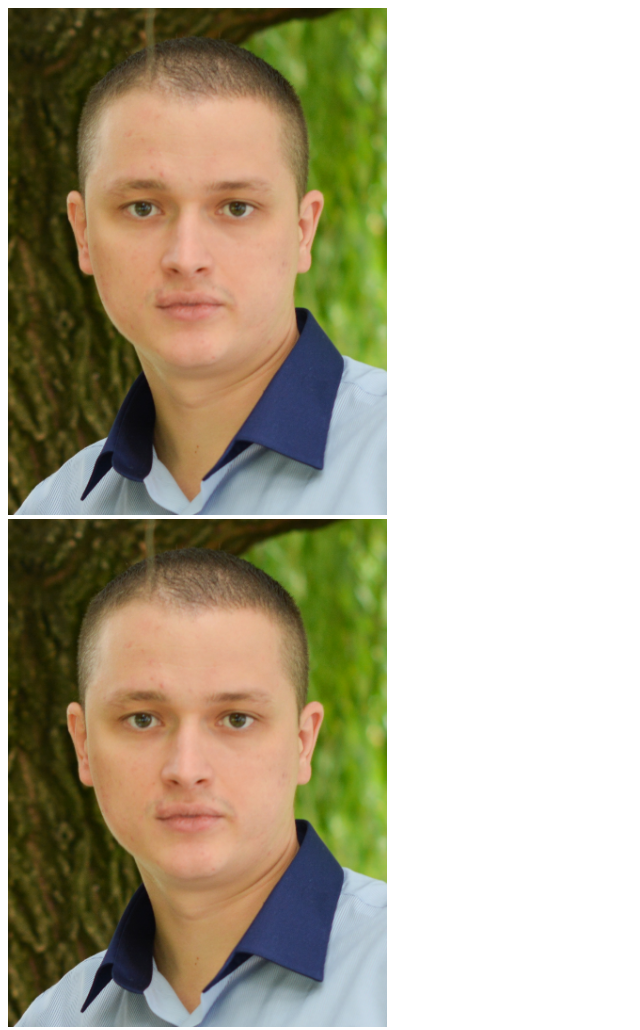
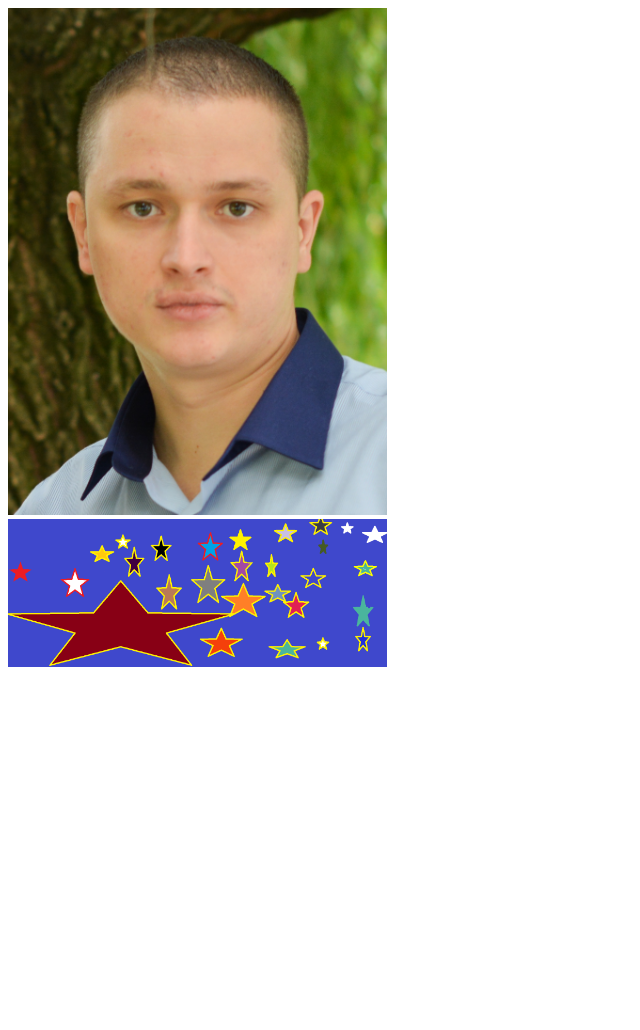
Before and after one commit to ideatag/portfolio-website2, a plain HTML site: page index.html in a window 1280 px wide. Shown: the whole page, without its empty margins (0-640 px from the left). After the commit the page ends 800 px from the top, so only its background shows below. Drawn offline with Linux system fonts and the light colour scheme.

Commit message:
Update index.html

```diff
--- a/index.html
+++ b/index.html
@@ -6,8 +6,8 @@
     <link rel='stylesheet' href='assets/main.css'>
     </head>
     <body>
-         <img src='assets/1.jpg' alt='Profile Image'>
+         <img src='assets/1.JPG' alt='Profile Image'>
          <br>
-         <img src='assets/1.jpg' alt='work'>
+         <img src='assets/S1.png' alt='work'>
     </body>
     </html>
```
